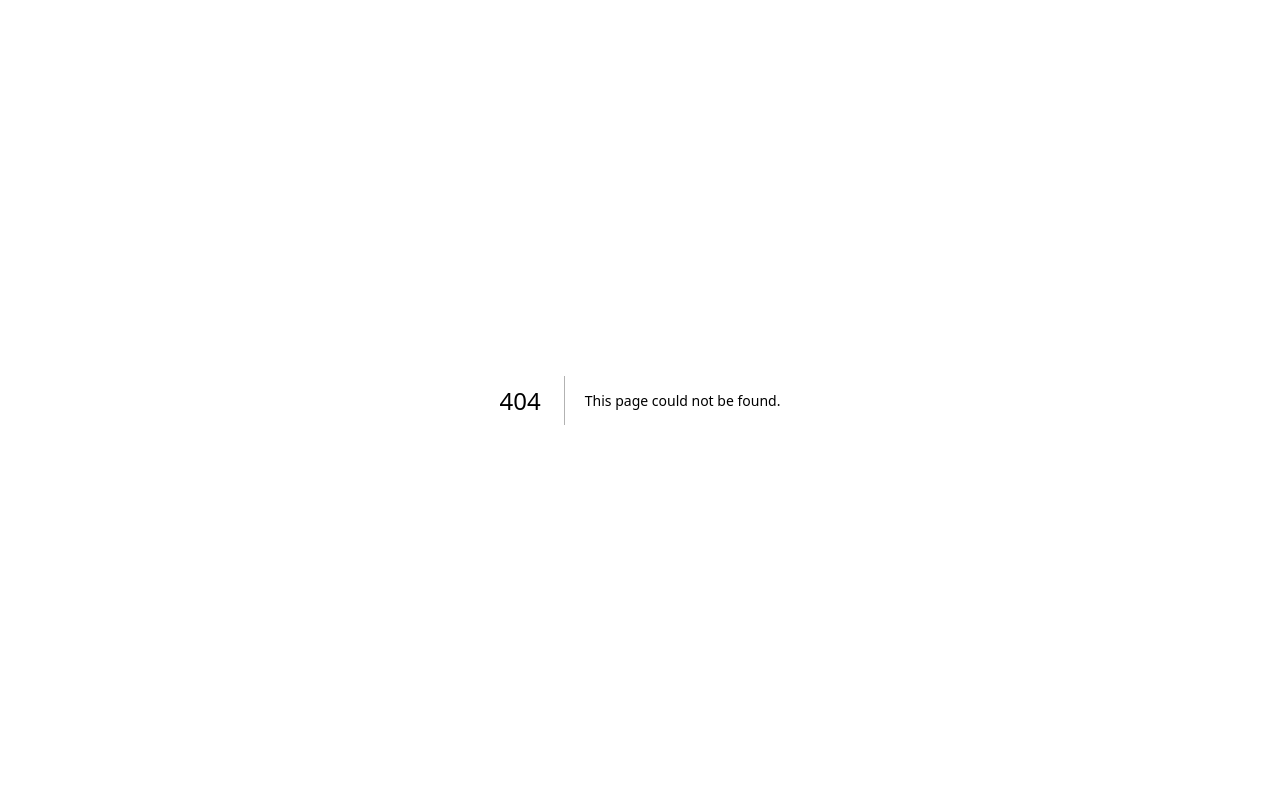
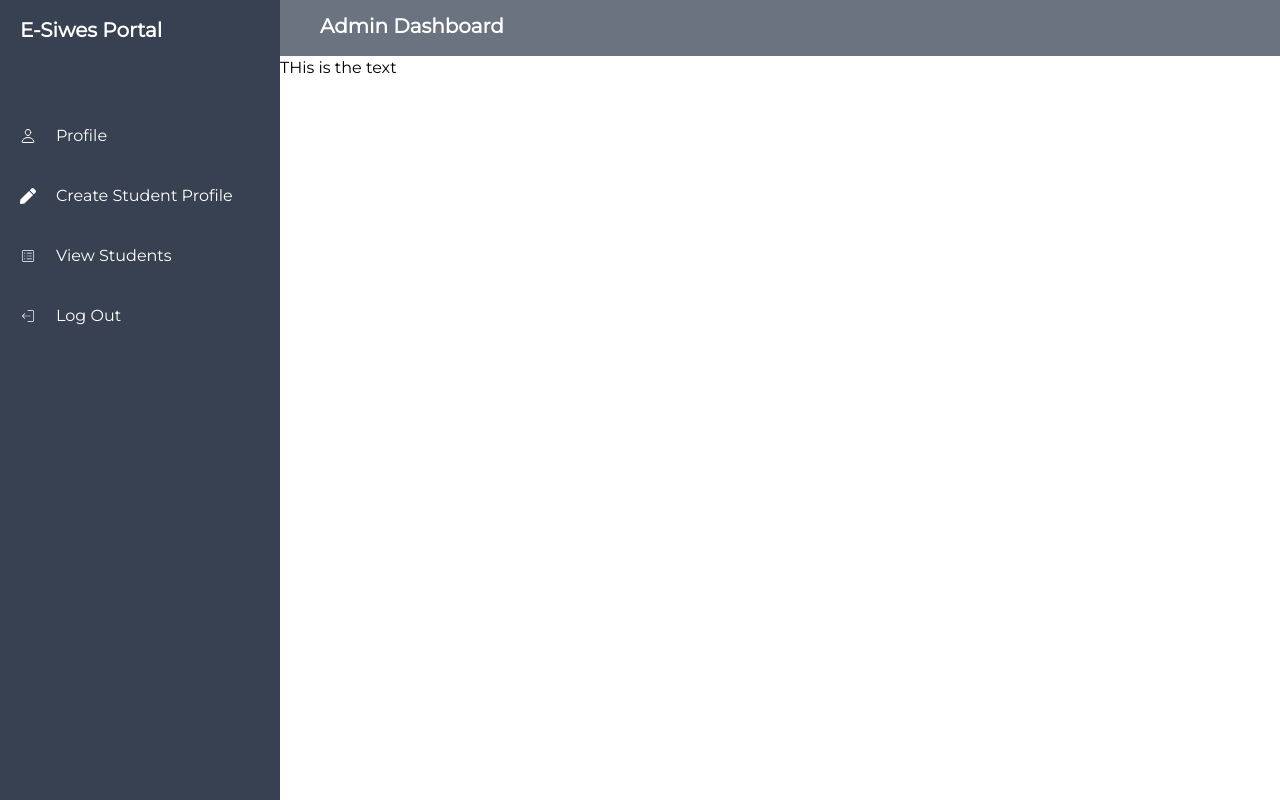
Before and after one commit to Enigmatic-Eni/e-logbook, a Next.js app: page /admin/adminHome in a window 1280 px wide. Before the commit this address had no page. Built offline with nearby package versions, Linux system fonts and the light colour scheme.

Commit message:
Admin dashboard'

```diff
--- /dev/null
+++ b/components/adminComp/dashboard.tsx
@@ -0,0 +1,55 @@
+import Link from 'next/link';
+import router from 'next/router';
+import React from 'react'
+import { IoPersonOutline } from "react-icons/io5";
+import { FaPen } from "react-icons/fa";
+import { CiLogout, CiViewList } from "react-icons/ci";
+
+export default function Dashboard() {
+
+    const links = [
+        {
+            icon: <IoPersonOutline/>,
+            path: ``,
+            name: "Profile"
+        },
+        {
+            icon: <FaPen/>,
+            path: ``,
+            name: "Create Student Profile"
+        },
+        {
+            icon: <CiViewList/>,
+            path: ``,
+            name: "View Students"
+        }
+    ]
+
+  return (
+    <div className=' bg-gray-700 w-full md:w-[22%] text-white pl-5 py-4 h-screen m-0'>
+        <div className=' text-xl font-extrabold pb-20'>E-Siwes Portal</div>
+
+        <div className=' flex flex-col gap-9 '>
+            {links.map((items, index) =>
+            <div key={index}>
+                <Link href="#" key={index}>
+                <button className={` flex gap-5 hover:text-green-400 items-center`}>
+                    <p>{items.icon}</p>
+                    <p className=''>{items.name}</p>
+                </button>
+
+                </Link>
+
+            </div>
+            )}
+        </div>
+
+        <div>
+            <button className=' text-white flex items-center gap-5 mt-[36px] hover:text-green-400'>
+                <p><CiLogout/></p>
+                <p className=''>Log Out</p>
+            </button>
+        </div>
+    </div>
+  )
+}
--- /dev/null
+++ b/components/adminComp/dashboardTop.tsx
@@ -0,0 +1,11 @@
+import React from 'react'
+
+export default function DashboardTop() {
+  return (
+    <div className=' flex flex-col '>
+    <div className=' bg-gray-500 h-14 md:w-[62.5rem] text-white font-black text-xl px-10 py-3'>Admin Dashboard</div>
+
+<div className='text-black'>THis is the text</div>
+    </div>
+  )
+}
--- a/package.json
+++ b/package.json
@@ -13,7 +13,8 @@
     "next": "14.2.5",
     "react": "^18",
     "react-dom": "^18",
-    "react-hot-toast": "^2.4.1"
+    "react-hot-toast": "^2.4.1",
+    "react-icons": "^5.3.0"
   },
   "devDependencies": {
     "@types/node": "^20",
--- a/pages/admin/AdminLogin.tsx
+++ b/pages/admin/AdminLogin.tsx
@@ -1,4 +1,5 @@
 import React from 'react'
+import Router from 'next/router'
 
 export default function AdminLogin() {
   return (
@@ -16,7 +17,7 @@ export default function AdminLogin() {
       <input type="password" className='border-2 border-gray-400 p-3 my-4 rounded-lg focus:border-gray-700 outline-none' placeholder='Enter your password'/>
       </div>
 <div className=' flex flex-col mt-6'>
-      <button className=' bg-gray-700 hover:bg-gray-500 py-4 rounded-lg mb-5 justify-center flex text-white font-bold'>Enter</button>
+      <button onClick={() => Router.push('./adminHome')} className=' bg-gray-700 hover:bg-gray-500 py-4 rounded-lg mb-5 justify-center flex text-white font-bold'>Enter</button>
       </div>
       </div>
       </div>
--- /dev/null
+++ b/pages/admin/adminHome.tsx
@@ -0,0 +1,13 @@
+import Dashboard from '@/components/adminComp/dashboard'
+import DashboardTop from '@/components/adminComp/dashboardTop'
+import React from 'react'
+
+export default function AdminHome() {
+  return (
+    <div className='flex flex-row'>
+
+        <Dashboard/>
+       <DashboardTop/>
+    </div>
+  )
+}
```
Also changed, not shown: 1 other file (tests, documents, lock files or other folders).
